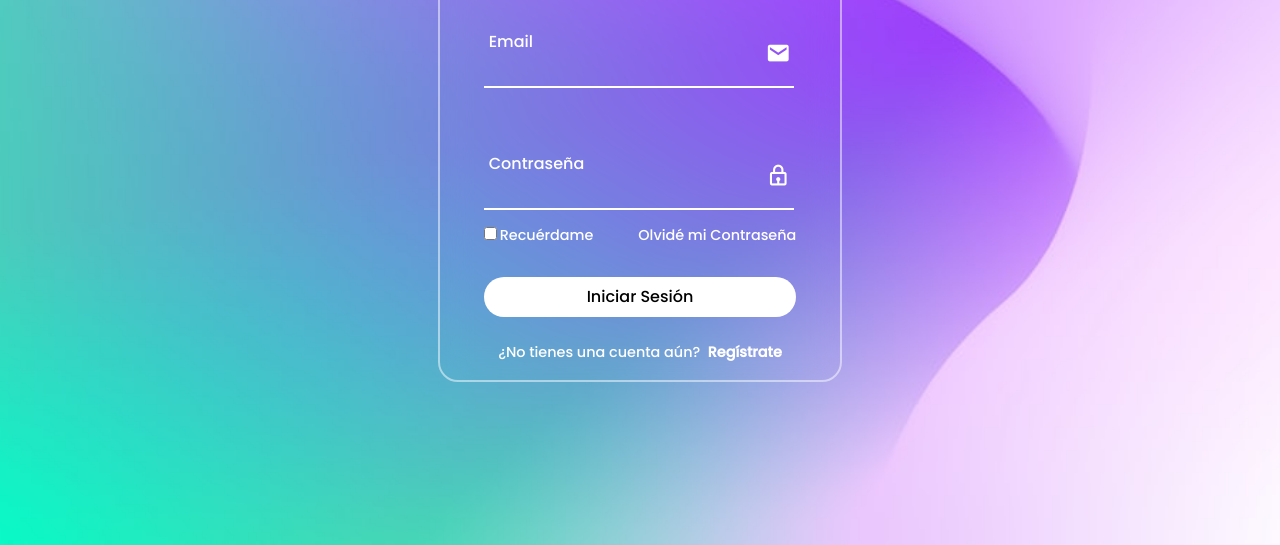
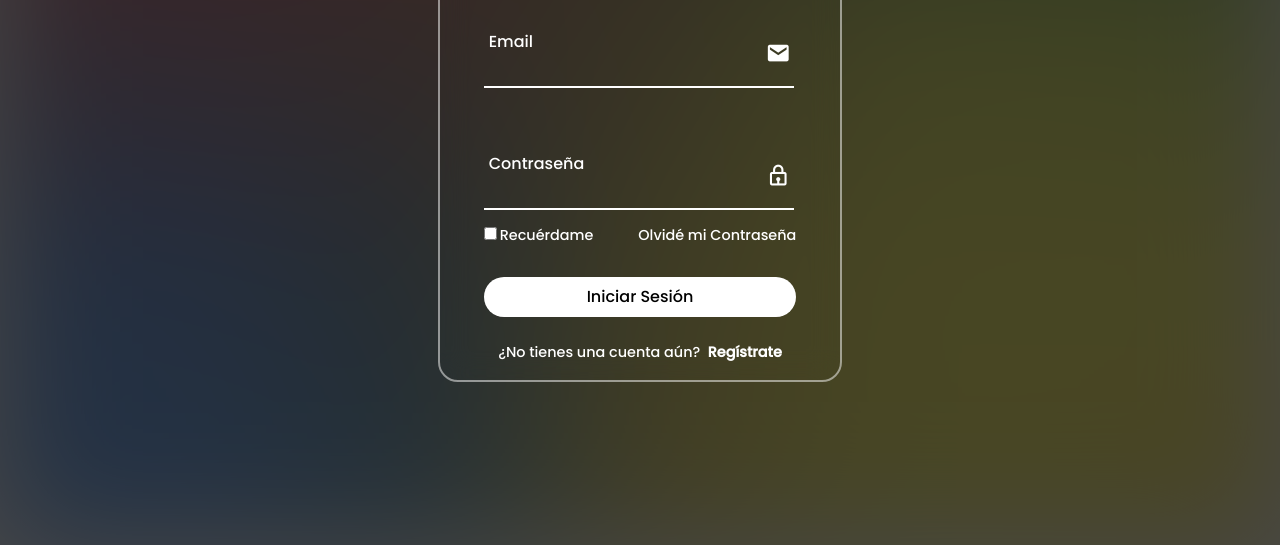
Before and after one commit to Michaelcris21/IHC-WEBSITE, a plain HTML site: page ISesion/ISesion.html in a window 1280 px wide. Shown: the part 255-800 px from the top of the page. Drawn offline with nearby package versions, Linux system fonts and the light colour scheme.

Commit message:
Mejoré la interfaz del login

```diff
--- a/ISesion/ISesion.html
+++ b/ISesion/ISesion.html
@@ -23,7 +23,9 @@
                     </div>
                     <div class="inputbox">
                         <input type="password" id="passwordInput" required>
-                        <i id="togglePassword" class='bx bx-lock toggle-icon lock-icon' ></i>
+                        <i id="togglePassword" class='bx
+                            bx-lock toggle-icon lock-icon' ></i>
+                        <div class="_9lsb _9ls8" id="u_0_4_Wj"></div>
                         <label for="">Contraseña</label>
                     </div>
                     <div class="forget">
--- a/ISesion/ISesionStyle.css
+++ b/ISesion/ISesionStyle.css
@@ -27,16 +27,31 @@ body {
     height: 20px; /* Ajusta la altura según el tamaño de tus imágenes */
   }
 
+
+section::before {
+    content: "";
+    position: absolute;
+    top: 0;
+    left: 0;
+    right: 0;
+    bottom: 0;
+    background-image: url("/imagenes/Microsoft_logo.svg.png");
+    background-position: center;
+    background-size:15000ch;
+    filter: blur(60px); /* Aplica un efecto de desenfoque al fondo */
+    opacity: 0.5; /* Ajusta la opacidad para oscurecer el fondo */
+    z-index: -1; /* Coloca el fondo detrás del contenido */
+}
+
+
 section{
-    display: flex;
-    justify-content: center;
-    align-items: center;
-    min-height: 100vh;
-    width: 100%;
-
-    background-image: url("/imagenes/fondo23.jpg") ;
-    background-position: center;
-    background-size: cover;
+  display: flex;
+  justify-content: center;
+  align-items: center;
+  min-height: 100vh;
+  width: 100%;
+  position: relative; /* Importante para que el ::before ocupe el espacio adecuado */
+  background: rgba(0, 0, 0, 0.719); /* Color oscuro para superponer al fondo */
 }
 .form-box{
     position: relative;
@@ -50,6 +65,7 @@ section{
     justify-content: center;
     align-items: center;
 }
+
 h2{
     font-size: 2em;
     color: #fff;
```
Also changed, not shown: imagenes/Microsoft_logo.svg.png (added).
